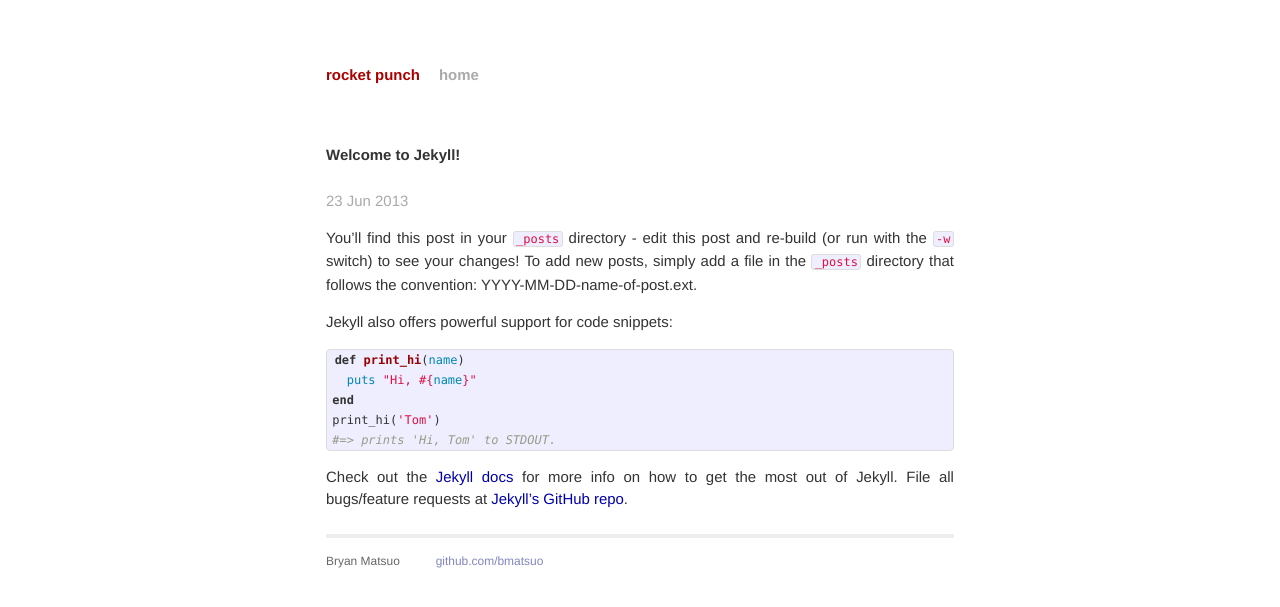
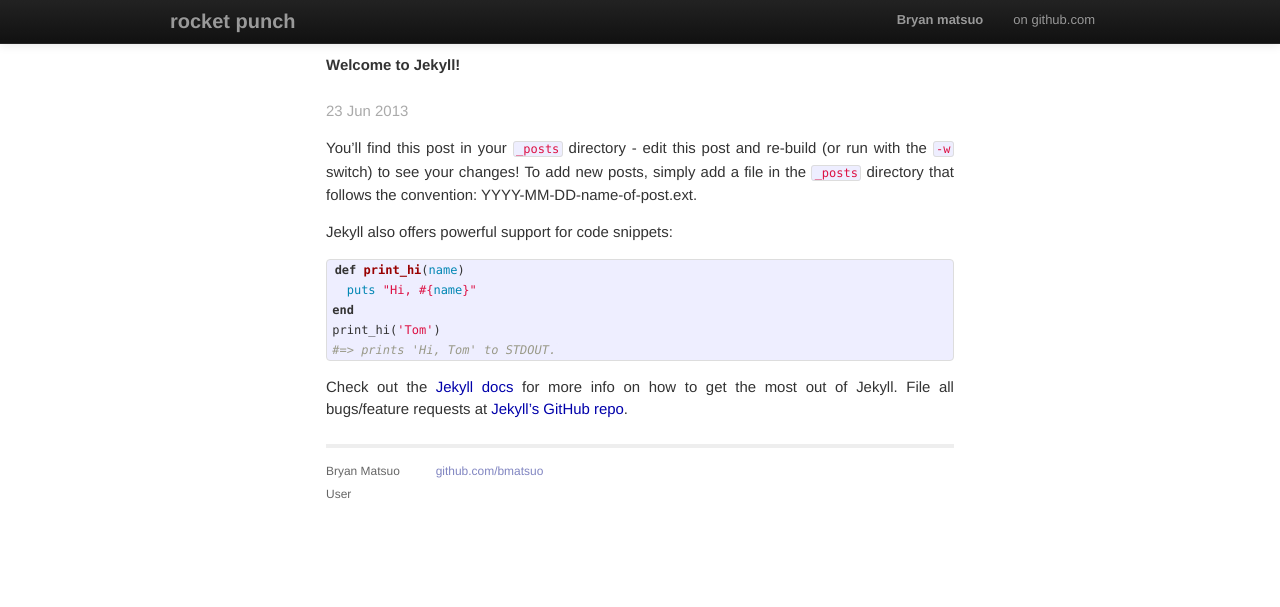
Before and after one commit to bmatsuo/bmatsuo.github.io, a Jekyll site: the page built from _posts/2013-06-23-welcome-to-jekyll.markdown, in a window 1280 px wide. Shown: the top 607 px of the page. Built offline with Jekyll 4.4.1, drawn with Linux system fonts in a browser that asks for light colours.

Commit message:
layout update

```diff
--- a/_layouts/default.html
+++ b/_layouts/default.html
@@ -18,12 +18,19 @@
     </head>
     <body>
 
+        <div class="navbar navbar-inverse navbar-fixed-top">
+            <div class="navbar-inner">
+                <div class="container">
+                    <a class="brand" href="/"><strong>{{ site.name }}</strong></a>
+                    <ul class="nav pull-right">
+                        <li><a href="#"><strong>Bryan matsuo</strong></a></li>
+                        <li><a href="http://github.com/bmatsuo/">on github.com</a></li>
+                    </ul>
+                </div>
+            </div>
+        </div>
         <div class="container">
             <div class="site">
-                <div class="header">
-                    <h1 class="title"><a href="/">{{ site.name }}</a></h1>
-                    <a class="extra" href="/">home</a>
-                </div>
 
                 {{ content }}
 
@@ -31,6 +38,7 @@
                     <div class="contact">
                         <p>
                         Bryan Matsuo<br />
+                        User
                         </p>
                     </div>
                     <div class="contact">
```
